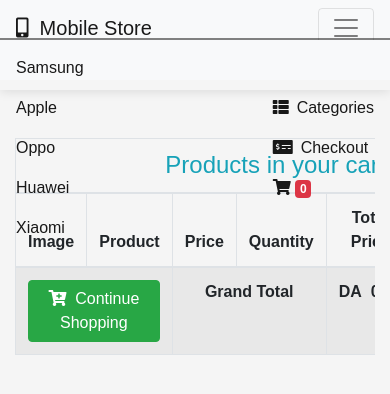
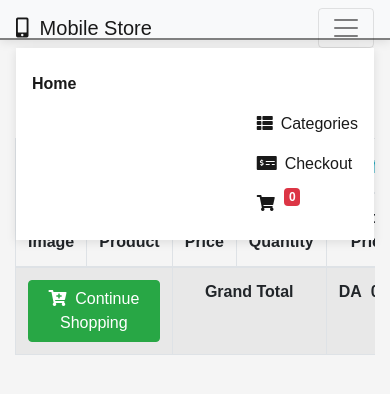
Before and after one commit to souhaib39/ShoppingCart, a PHP site: page /cart.php in a window 390 px wide, after a click that opens the changed part. Shown: the top 394 px of the page. Run offline with PHP 8.4, Linux system fonts and the light colour scheme; data that the repository does not hold is empty; some libraries are stand-ins or nearby versions.

Commit message:
styleHeader

```diff
--- a/apple.php
+++ b/apple.php
@@ -10,6 +10,7 @@
   <link rel='stylesheet' href='https://cdnjs.cloudflare.com/ajax/libs/twitter-bootstrap/4.5.2/css/bootstrap.min.css' />
   <link rel='stylesheet' href='https://cdnjs.cloudflare.com/ajax/libs/font-awesome/5.9.0/css/all.min.css' />
   <link rel="stylesheet" href="css/style.css">
+  <link rel="stylesheet" href="css/styleHeader.css">
 </head>
 
 <body>
--- a/cart.php
+++ b/cart.php
@@ -14,6 +14,7 @@ session_start();
   <link rel='stylesheet' href='https://cdnjs.cloudflare.com/ajax/libs/twitter-bootstrap/4.5.2/css/bootstrap.min.css' />
   <link rel='stylesheet' href='https://cdnjs.cloudflare.com/ajax/libs/font-awesome/5.9.0/css/all.min.css' />
   <link rel="stylesheet" href="css/style.css">
+  <link rel="stylesheet" href="css/styleHeader.css">
 </head>
 <?php include 'header.php'; ?>
 <div class="container">
--- a/checkout.php
+++ b/checkout.php
@@ -26,6 +26,7 @@ $allItems = implode(", ", $items);
    <link rel='stylesheet' href='https://cdnjs.cloudflare.com/ajax/libs/twitter-bootstrap/4.5.2/css/bootstrap.min.css' />
    <link rel='stylesheet' href='https://cdnjs.cloudflare.com/ajax/libs/font-awesome/5.9.0/css/all.min.css' />
    <link rel="stylesheet" href="css/style.css">
+   <link rel="stylesheet" href="css/styleHeader.css">
 </head>
 
 <body>
--- /dev/null
+++ b/css/styleHeader.css
@@ -0,0 +1,46 @@
+/*navbar-1*/
+.navbar-light .navbar-nav .nav-link:hover {
+    color: #2563eb !important;
+    transform: translateY(-2px);
+}
+
+/*navbar-2*/
+.navbar-2 .nav-link {
+    font-weight: 500;
+    transition: all 0.3s ease;
+    position: relative;
+}
+
+.navbar-2 .nav-link::after {
+    content: '';
+    position: absolute;
+    bottom: -5px;
+    left: 0;
+    width: 0;
+    height: 2px;
+    background: #2563eb;
+    transition: width 0.3s ease;
+}
+
+.navbar-2 .nav-link:hover::after {
+    width: 100%;
+}
+
+
+@media (max-width: 991px) {
+    .navbar-2 {
+        display: none !important;
+    }
+
+    .navbar-collapse {
+        background: #fff;
+        padding: 1rem;
+        box-shadow: 0 2px 10px rgba(0,0,0,0.1);
+    }
+}
+
+#cart-item {
+    position: relative;
+    top: -8px;
+    right: -5px;
+}
--- a/huawei.php
+++ b/huawei.php
@@ -10,6 +10,7 @@
   <link rel='stylesheet' href='https://cdnjs.cloudflare.com/ajax/libs/twitter-bootstrap/4.5.2/css/bootstrap.min.css' />
   <link rel='stylesheet' href='https://cdnjs.cloudflare.com/ajax/libs/font-awesome/5.9.0/css/all.min.css' />
   <link rel="stylesheet" href="css/style.css">
+  <link rel="stylesheet" href="css/styleHeader.css">
 </head>
 
 <body>
--- a/index.php
+++ b/index.php
@@ -124,6 +124,7 @@
       }
     }
   </style>
+  <link rel="stylesheet" href="css/styleHeader.css">
 </head>
 
 <body>
--- a/oppo.php
+++ b/oppo.php
@@ -10,6 +10,7 @@
   <link rel='stylesheet' href='https://cdnjs.cloudflare.com/ajax/libs/twitter-bootstrap/4.5.2/css/bootstrap.min.css' />
   <link rel='stylesheet' href='https://cdnjs.cloudflare.com/ajax/libs/font-awesome/5.9.0/css/all.min.css' />
   <link rel="stylesheet" href="css/style.css">
+  <link rel="stylesheet" href="css/styleHeader.css">
 </head>
 
 <body>
--- a/samsung.php
+++ b/samsung.php
@@ -10,6 +10,7 @@
   <link rel='stylesheet' href='https://cdnjs.cloudflare.com/ajax/libs/twitter-bootstrap/4.5.2/css/bootstrap.min.css' />
   <link rel='stylesheet' href='https://cdnjs.cloudflare.com/ajax/libs/font-awesome/5.9.0/css/all.min.css' />
   <link rel="stylesheet" href="css/style.css">
+  <link rel="stylesheet" href="css/styleHeader.css">
 </head>
 
 <body>
--- a/xiaomi.php
+++ b/xiaomi.php
@@ -10,6 +10,7 @@
   <link rel='stylesheet' href='https://cdnjs.cloudflare.com/ajax/libs/twitter-bootstrap/4.5.2/css/bootstrap.min.css' />
   <link rel='stylesheet' href='https://cdnjs.cloudflare.com/ajax/libs/font-awesome/5.9.0/css/all.min.css' />
   <link rel="stylesheet" href="css/style.css">
+  <link rel="stylesheet" href="css/styleHeader.css">
 </head>
 
 <body>
```
